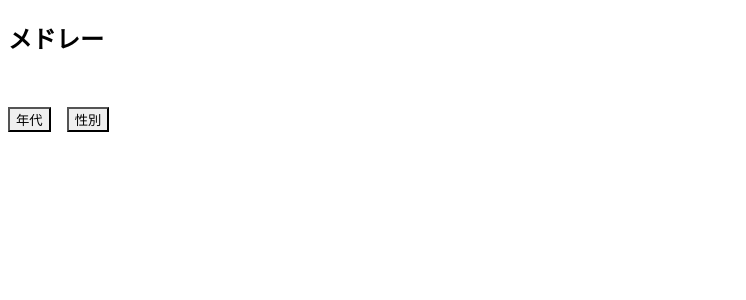
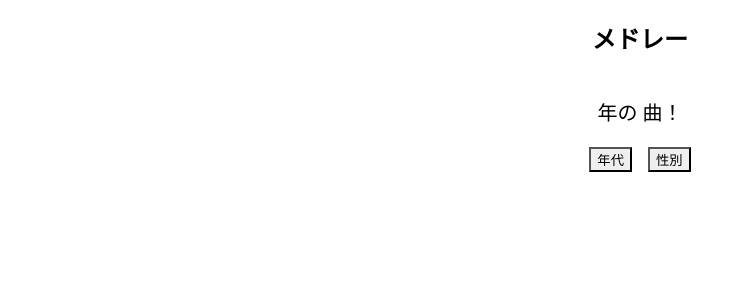
Before and after one commit to Kubbo0308/karaoke_app, a Next.js app: page /medley in a window 1280 px wide. Shown: the top 300 px of the page, without its empty margins (0-746 px from the left). Built offline with nearby package versions, Linux system fonts and the light colour scheme.

Commit message:
デザイン調整

```diff
--- a/src/app/medley/page.tsx
+++ b/src/app/medley/page.tsx
@@ -1,6 +1,6 @@
 "use client";
 
-import { Button, Flex, Heading, Text } from "@chakra-ui/react";
+import { Button, Flex, Heading, Text, chakra } from "@chakra-ui/react";
 import React, { useState } from "react";
 
 export default function Medley() {
@@ -17,12 +17,20 @@ export default function Medley() {
   };
   return (
     <>
-      <Heading>メドレー</Heading>
-      <Flex gap="16px">
-        <Text>{age}</Text>
-        <Text>{sex}</Text>
+      <Heading textAlign="center">メドレー</Heading>
+      <Flex gap="16px" justifyContent="center">
+        <Text fontSize="20px">
+          <chakra.span fontSize="28px" fontWeight={800} color="tomato">
+            {age}
+          </chakra.span>{" "}
+          年の{" "}
+          <chakra.span fontSize="28px" fontWeight={800} color="tomato">
+            {sex}
+          </chakra.span>{" "}
+          曲！
+        </Text>
       </Flex>
-      <Flex gap="16px">
+      <Flex gap="16px" justifyContent="center">
         <Button onClick={getRandomYear}>年代</Button>
         <Button onClick={getRandomGender}>性別</Button>
       </Flex>
```
